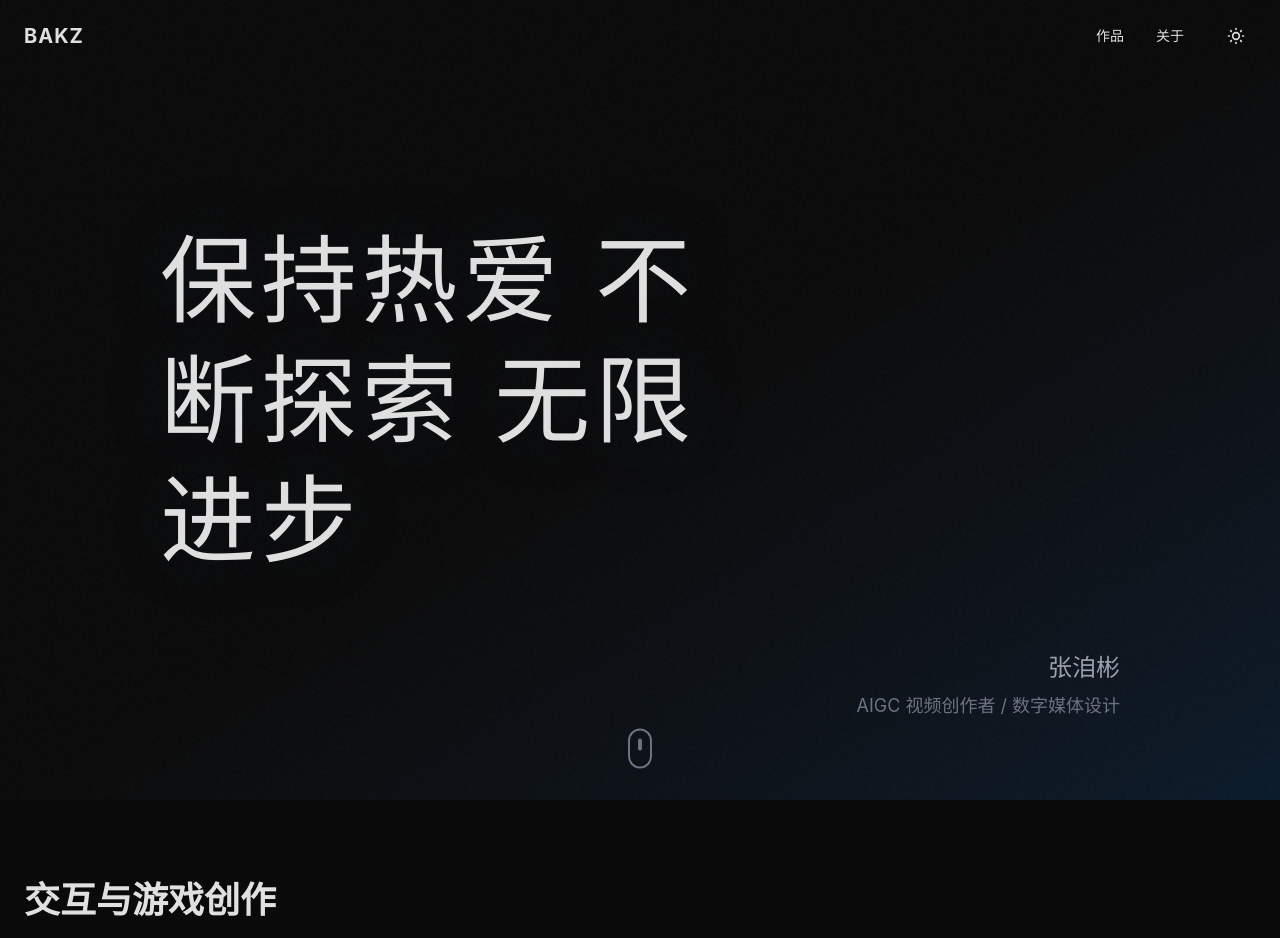
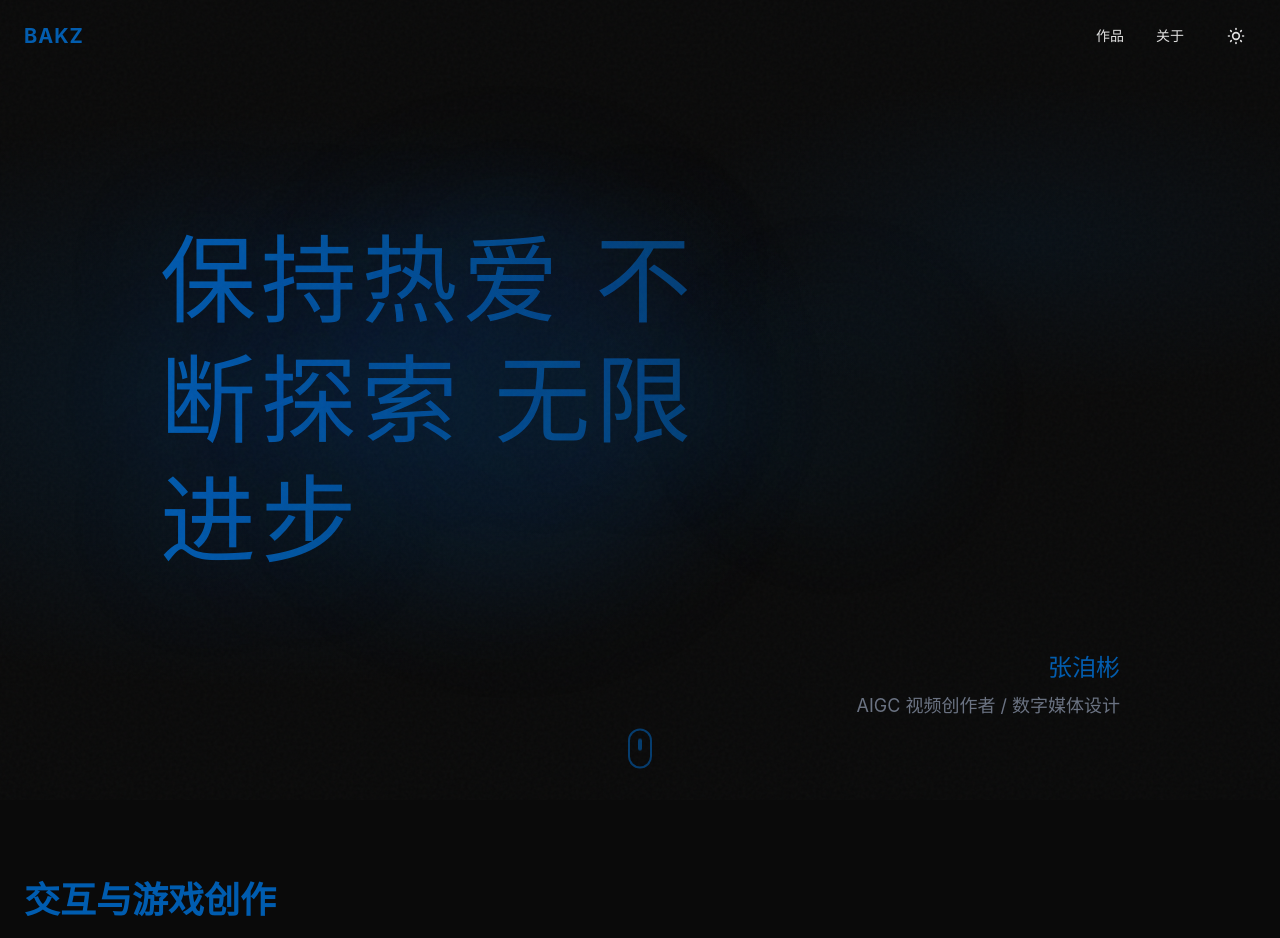
Before and after one commit to z1822700280-pixel/bakz-portfolio, a Next.js app: page / in a window 1280 px wide. Shown: the top 938 px of the page. Built offline with nearby package versions, Linux system fonts and the light colour scheme.

Commit message:
Enhance primary color (#005CAF) usage across all components

```diff
--- a/components/About.tsx
+++ b/components/About.tsx
@@ -37,7 +37,7 @@ export default function About() {
 
           {/* Content */}
           <div>
-            <h2 className="text-3xl md:text-4xl font-bold mb-6">
+            <h2 className="text-3xl md:text-4xl font-bold mb-6 text-primary">
               {lang === 'zh' ? '关于我' : 'About Me'}
             </h2>
             <p className="text-gray-400 text-lg mb-8 leading-relaxed">
@@ -61,11 +61,11 @@ export default function About() {
               </div>
             </div>
 
-            <div className="flex gap-3 mt-8">
+            <div className="flex flex-wrap gap-3 mt-8">
               {['AIGC', '视频制作', 'UI设计', '游戏开发'].map((tag) => (
                 <span
                   key={tag}
-                  className="text-xs px-3 py-1 bg-primary/20 text-primary rounded-full"
+                  className="text-xs px-4 py-1.5 bg-primary/15 text-primary border border-primary/30 rounded-full hover:bg-primary/25 transition-colors"
                 >
                   {tag}
                 </span>
--- a/components/Gallery.tsx
+++ b/components/Gallery.tsx
@@ -38,7 +38,7 @@ export default function Gallery() {
           transition={{ duration: 0.8 }}
           viewport={{ once: true }}
         >
-          <h2 className="text-3xl md:text-4xl font-bold mb-4">
+          <h2 className="text-3xl md:text-4xl font-bold mb-4 text-primary">
             {lang === 'zh' ? '视觉画廊' : 'Visual Gallery'}
           </h2>
           <p className="text-gray-400 mb-8">
--- a/components/GalleryItem.tsx
+++ b/components/GalleryItem.tsx
@@ -34,18 +34,20 @@ export default function GalleryItem({ item, index, onClick }: GalleryItemProps)
             fill
             className="object-cover transition-transform duration-500 group-hover:scale-110"
           />
-          <div className="absolute inset-0 bg-black/40 opacity-0 group-hover:opacity-100 transition-opacity duration-300 flex flex-col items-center justify-center p-4">
+          <div className="absolute inset-0 bg-gradient-to-t from-primary/50 via-primary/20 to-transparent opacity-0 group-hover:opacity-100 transition-opacity duration-300 flex flex-col items-end justify-end p-4">
             <h3 className="text-white text-lg font-semibold text-center">
               {item.title[lang]}
             </h3>
             <div className="flex gap-2 mt-2">
               {item.tags.map((tag) => (
-                <span key={tag} className="text-xs text-white/80">
+                <span key={tag} className="text-xs text-white/90 bg-white/20 px-2 py-0.5 rounded">
                   {tag}
                 </span>
               ))}
             </div>
           </div>
+          {/* Primary accent border on hover */}
+          <div className="absolute inset-0 border-2 border-primary/0 group-hover:border-primary/60 rounded-lg transition-all duration-300" />
         </div>
       </motion.div>
     </motion.div>
--- a/components/Hero.tsx
+++ b/components/Hero.tsx
@@ -22,9 +22,19 @@ export default function Hero() {
     >
       {/* Background */}
       <motion.div
-        className="absolute inset-0 bg-gradient-to-br from-light-bg via-light-bg to-primary/10 dark:from-dark-bg dark:via-dark-bg dark:to-primary/20"
-        style={{ scale }}
+        className="absolute inset-0"
+        style={{
+          scale,
+          background: `
+            radial-gradient(ellipse 80% 60% at 20% 50%, rgba(0, 92, 175, 0.15) 0%, transparent 60%),
+            radial-gradient(ellipse 60% 40% at 80% 30%, rgba(0, 92, 175, 0.08) 0%, transparent 50%),
+            linear-gradient(to bottom right, var(--bg-primary), var(--bg-primary))
+          `,
+        }}
       />
+      {/* Primary color accent orb */}
+      <div className="absolute top-1/4 left-1/4 w-96 h-96 bg-primary/10 rounded-full blur-3xl" />
+      <div className="absolute bottom-1/3 right-1/4 w-64 h-64 bg-primary/5 rounded-full blur-2xl" />
 
       {/* Manifesto - Center Left */}
       <motion.div
@@ -32,11 +42,11 @@ export default function Hero() {
         style={{ opacity }}
       >
         <motion.h1
-          className="text-5xl md:text-7xl lg:text-8xl font-light leading-tight tracking-wider"
+          className="text-5xl md:text-7xl lg:text-8xl font-light leading-tight tracking-wider bg-gradient-to-r from-primary via-primary/80 to-primary/60 bg-clip-text text-transparent"
           initial={{ opacity: 0, y: 20 }}
           animate={{ opacity: 1, y: 0 }}
           transition={{ duration: 0.8, delay: 0.2 }}
-          style={{ textShadow: '0 0 80px rgba(0, 92, 175, 0.15)' }}
+          style={{ textShadow: '0 0 120px rgba(0, 92, 175, 0.3)' }}
         >
           {lang === 'zh' ? '保持热爱 不断探索 无限进步' : 'Stay Passionful Keep Exploring Infinite Progress'}
         </motion.h1>
@@ -48,7 +58,7 @@ export default function Hero() {
         style={{ opacity }}
       >
         <motion.p
-          className="text-xl md:text-2xl text-gray-600 dark:text-gray-400 mb-2"
+          className="text-xl md:text-2xl text-primary mb-2"
           initial={{ opacity: 0, y: 20 }}
           animate={{ opacity: 1, y: 0 }}
           transition={{ duration: 0.8, delay: 0.4 }}
@@ -72,8 +82,8 @@ export default function Hero() {
         animate={{ y: [0, 10, 0] }}
         transition={{ repeat: Infinity, duration: 2 }}
       >
-        <div className="w-6 h-10 border-2 border-gray-400 dark:border-gray-500 rounded-full flex justify-center">
-          <div className="w-1 h-3 bg-gray-400 dark:bg-gray-500 rounded-full mt-2" />
+        <div className="w-6 h-10 border-2 border-primary/60 rounded-full flex justify-center">
+          <div className="w-1 h-3 bg-primary rounded-full mt-2 animate-pulse" />
         </div>
       </motion.div>
     </section>
--- a/components/Navbar.tsx
+++ b/components/Navbar.tsx
@@ -33,7 +33,7 @@ export default function Navbar() {
       <div className="max-w-7xl mx-auto px-6 py-4 flex items-center justify-between">
         <motion.button
           onClick={() => window.scrollTo({ top: 0, behavior: 'smooth' })}
-          className="text-xl font-bold tracking-wider"
+          className="text-xl font-bold tracking-wider text-primary"
           whileHover={{ scale: 1.05 }}
         >
           BAKZ
@@ -42,15 +42,17 @@ export default function Navbar() {
         <div className="flex items-center gap-8">
           <button
             onClick={() => scrollToSection('works')}
-            className="text-sm hover:text-primary transition-colors"
+            className="text-sm hover:text-primary transition-colors relative group"
           >
             {lang === 'zh' ? '作品' : 'Works'}
+            <span className="absolute -bottom-1 left-0 w-0 h-0.5 bg-primary group-hover:w-full transition-all duration-300" />
           </button>
           <button
             onClick={() => scrollToSection('about')}
-            className="text-sm hover:text-primary transition-colors"
+            className="text-sm hover:text-primary transition-colors relative group"
           >
             {lang === 'zh' ? '关于' : 'About'}
+            <span className="absolute -bottom-1 left-0 w-0 h-0.5 bg-primary group-hover:w-full transition-all duration-300" />
           </button>
           <ThemeToggle />
         </div>
--- a/components/ProjectCard.tsx
+++ b/components/ProjectCard.tsx
@@ -33,11 +33,13 @@ export default function ProjectCard({ project, index }: ProjectCardProps) {
               fill
               className="object-cover transition-transform duration-500 group-hover:scale-105"
             />
-            <div className="absolute inset-0 bg-black/40 opacity-0 group-hover:opacity-100 transition-opacity duration-300 flex items-center justify-center">
-              <span className="text-white text-sm">
+            <div className="absolute inset-0 bg-gradient-to-t from-primary/60 via-primary/20 to-transparent opacity-0 group-hover:opacity-100 transition-opacity duration-300 flex items-end justify-center pb-8">
+              <span className="text-white text-sm font-medium">
                 {project.title[lang]}
               </span>
             </div>
+            {/* Primary color accent line */}
+            <div className="absolute bottom-0 left-0 right-0 h-1 bg-primary scale-x-0 group-hover:scale-x-100 transition-transform duration-300 origin-left" />
           </div>
           <div className="p-4">
             <h3 className="text-lg font-semibold">{project.title[lang]}</h3>
--- a/components/Works.tsx
+++ b/components/Works.tsx
@@ -21,7 +21,7 @@ export default function Works() {
           viewport={{ once: true }}
           className="mb-20"
         >
-          <h2 className="text-3xl md:text-4xl font-bold mb-4">
+          <h2 className="text-3xl md:text-4xl font-bold mb-4 text-primary">
             {lang === 'zh' ? '交互与游戏创作' : 'Interactive & Game Creation'}
           </h2>
           <p className="text-gray-400 mb-8">
@@ -43,7 +43,7 @@ export default function Works() {
           transition={{ duration: 0.8 }}
           viewport={{ once: true }}
         >
-          <h2 className="text-3xl md:text-4xl font-bold mb-4">
+          <h2 className="text-3xl md:text-4xl font-bold mb-4 text-primary">
             {lang === 'zh' ? 'AIGC 视频与视觉创作' : 'AIGC Video & Visual Creation'}
           </h2>
           <p className="text-gray-400 mb-8">
```
